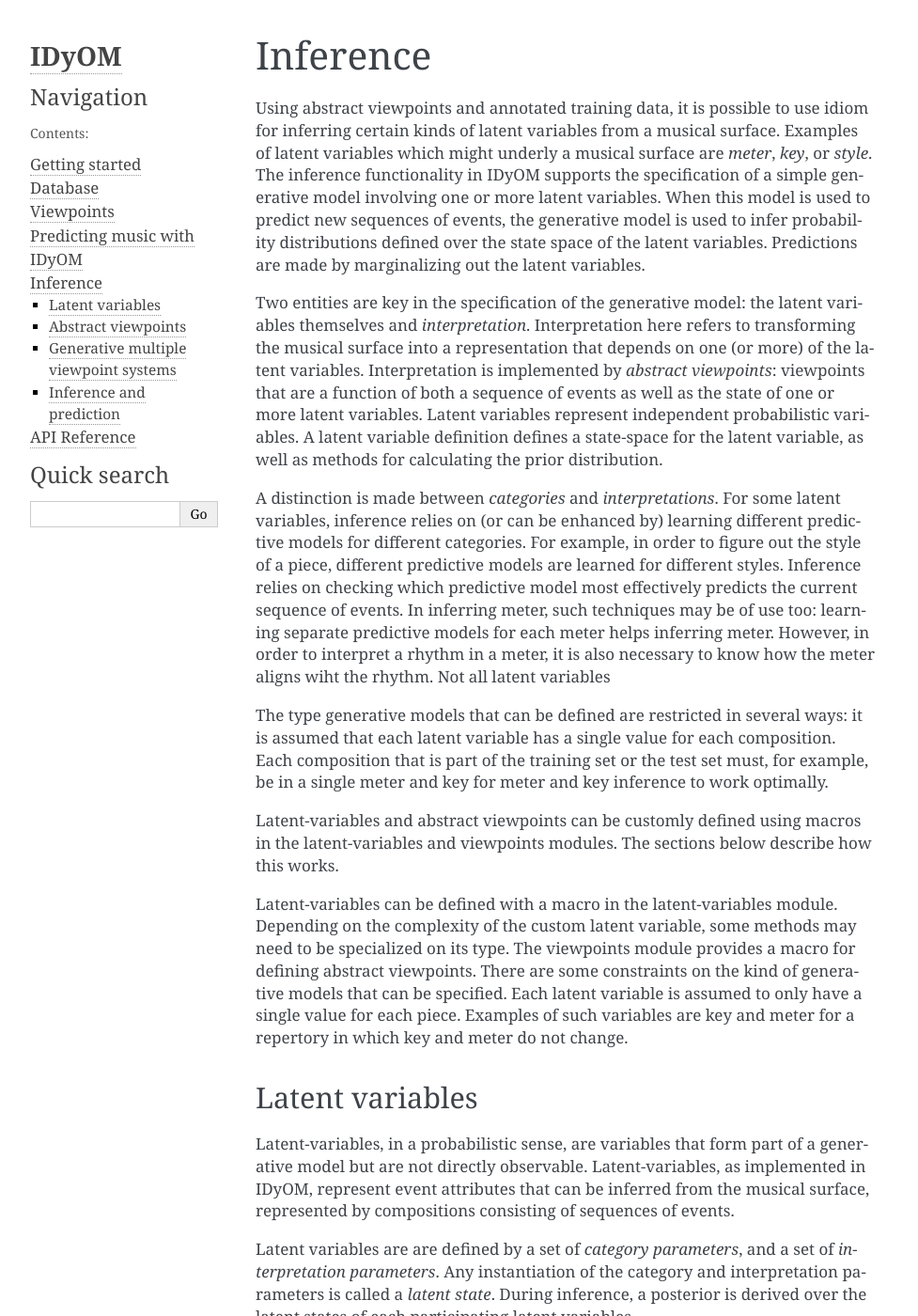
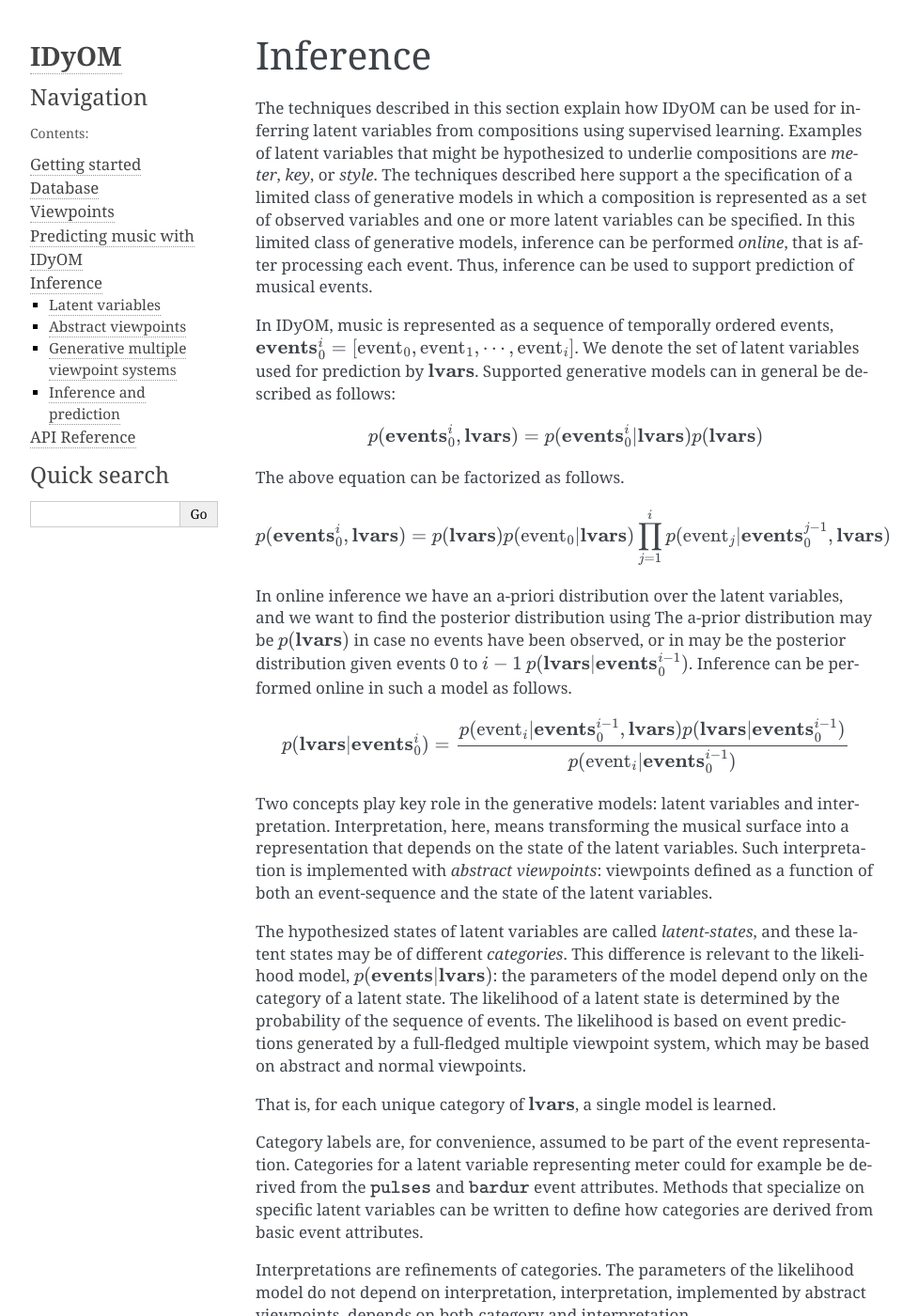
Before and after one commit to mtpearce/idyom, a Sphinx documentation site: the page built from documentation/inference.rst, in a window 1280 px wide and 1400 px high. Shown: the whole window at 94% size, without its empty margins (148-1125 px from the left). Built offline with Sphinx 7.4.7, drawn with Linux system fonts in a browser that asks for light colours; some of the changed text lies outside the part shown.

```diff
--- a/documentation/inference.rst
+++ b/documentation/inference.rst
@@ -1,47 +1,80 @@
 Inference
 =========
 
-Using abstract viewpoints and annotated training data, it is possible to use idiom for inferring certain kinds of latent variables from a musical surface.
-Examples of latent variables which might underly a musical surface are *meter*, *key*, or *style*.
-The inference functionality in IDyOM supports the specification of a simple generative model involving one or more latent variables.
-When this model is used to predict new sequences of events, the generative model is used to infer probability distributions defined over the state space of the latent variables.
-Predictions are made by marginalizing out the latent variables.
+The techniques described in this section explain how IDyOM can be used for inferring latent variables from compositions using supervised learning.
+Examples of latent variables that might be hypothesized to underlie compositions are *meter*, *key*, or *style*.
+The techniques described here support a the specification of a limited class of generative models in which a composition is represented as a set of observed variables and one or more latent variables can be specified.
+In this limited class of generative models, inference can be performed *online*, that is after processing each event.
+Thus, inference can be used to support prediction of musical events.
 
-Two entities are key in the specification of the generative model: the latent variables themselves and *interpretation*.
-Interpretation here refers to transforming the musical surface into a representation that depends on one (or more) of the latent variables.
-Interpretation is implemented by *abstract viewpoints*: viewpoints that are a function of both a sequence of events as well as the state of one or more latent variables.
-Latent variables represent independent probabilistic variables.
-A latent variable definition defines a state-space for the latent variable, as well as methods for calculating the prior distribution.
+In IDyOM, music is represented as a sequence of temporally ordered events, :math:`\textbf{events}_0^i = [\text{event}_0, \text{event}_1, \cdots, \text{event}_i]`.
+We denote the set of latent variables used for prediction by :math:`\textbf{lvars}`.
+Supported generative models can in general be described as follows:
 
-A distinction is made between *categories* and *interpretations*.
-For some latent variables, inference relies on (or can be enhanced by) learning different predictive models for different categories.
-For example, in order to figure out the style of a piece, different predictive models are learned for different styles.
-Inference relies on checking which predictive model most effectively predicts the current sequence of events.
-In inferring meter, such techniques may be of use too: learning separate predictive models for each meter helps inferring meter.
-However, in order to interpret a rhythm in a meter, it is also necessary to know how the meter aligns wiht the rhythm.
-Not all latent variables
+.. math:: p(\textbf{events}_0^i, \textbf{lvars}) = p(\textbf{events}_0^i|\textbf{lvars}) p(\textbf{lvars})
 
-The type generative models that can be defined are restricted in several ways: it is assumed that each latent variable has a single value for each composition.
-Each composition that is part of the training set or the test set must, for example, be in a single meter and key for meter and key inference to work optimally.
+The above equation can be factorized as follows.
 
-Latent-variables and abstract viewpoints can be customly defined using macros in the latent-variables and viewpoints modules.
-The sections below describe how this works.
+.. math:: p(\textbf{events}_0^i, \textbf{lvars}) = p(\textbf{lvars}) p(\text{event}_0 | \textbf{lvars}) \prod_{j=1}^{i} p(\text{event}_j | \textbf{events}_0^{j-1}, \textbf{lvars})
 
-Latent-variables can be defined with a macro in the latent-variables module.
-Depending on the complexity of the custom latent variable, some methods may need to be specialized on its type.
-The viewpoints module provides a macro for defining abstract viewpoints.
-There are some constraints on the kind of generative models that can be specified.
-Each latent variable is assumed to only have a single value for each piece.
-Examples of such variables are key and meter for a repertory in which key and meter do not change.
+In online inference we have an a-priori distribution over the latent variables, and we want to find the posterior distribution using
+The a-prior distribution may be :math:`p(\textbf{lvars})` in case no events have been observed, or in may be the posterior distribution given events 0 to :math:`i - 1` :math:`p(\textbf{lvars}|\textbf{events}_0^{i-1})`.
+Inference can be performed online in such a model as follows.
+
+.. math:: p(\textbf{lvars}|\textbf{events}_0^i) = \frac{p(\text{event}_i | \textbf{events}_0^{i-1}, \textbf{lvars}) p(\textbf{lvars}|\textbf{events}_0^{i-1}) }{p(\text{event}_i | \textbf{events}_0^{i-1})}
+
+Two concepts play key role in the generative models: latent variables and interpretation.
+Interpretation, here, means transforming the musical surface into a representation that depends on the state of the latent variables.
+Such interpretation is implemented with *abstract viewpoints*: viewpoints defined as a function of both an event-sequence and the state of the latent variables.
+
+The hypothesized states of latent variables are called *latent-states*, and these latent states may be of different *categories*.
+This difference is relevant to the likelihood model, :math:`p(\textbf{events}|\textbf{lvars})`: the parameters of the model depend only on the category of a latent state.
+The likelihood of a latent state is determined by the probability of the sequence of events.
+The likelihood is based on event predictions generated by a full-fledged multiple viewpoint system, which may be based on abstract and normal viewpoints.
+
+That is, for each unique category of :math:`\textbf{lvars}`, a single model is learned.
+
+Category labels are, for convenience, assumed to be part of the event representation.
+Categories for a latent variable representing meter could for example be derived from the :math:`\texttt{pulses}` and :math:`\texttt{bardur}` event attributes.
+Methods that specialize on specific latent variables can be written to define how categories are derived from basic event attributes.
+
+Interpretations are refinements of categories.
+The parameters of the likelihood model do not depend on interpretation, interpretation, implemented by abstract viewpoints, depends on both category and interpretation.
+
+It is possible for latent variables to only have on category and multiple interpretations.
+Key, for example, could be defined with one likelihood model that describes how melodies develop across scale degrees.
+The scale degrees themselves depend on in which key a composition is interpreted.
+It is also possible for latent variables to have multiple categories but no interpretations.
+Style inference, for example, can be implemented by learning one model of melodic intervals per style.
+
+The class supported generative models is restricted: it is assumed that each latent variable has a single true value per composition.
+That is, there are no transition probabilities for :math:`lvars`.
+
+Custom latent variables and abstract viewpoints can be defined with macros provided in the LATENT-VARIABLES and VIEWPOINTS modules.
+The sections below describe these modules in more detail.
 
 Latent variables
 ----------------
 
-Latent-variables, in a probabilistic sense, are variables that form part of a generative model but are not directly observable.
-Latent-variables, as implemented in IDyOM, represent event attributes that can be inferred from the musical surface, represented by compositions consisting of sequences of events.
+Latent variables can represent analytical properties of a piece of music that are not directly observable but can be inferred from observable events.
+The implementation of latent variables in IDyOM supports discrete latent variables for which a single value, or *state*, is assumed to underlie a composition.
+Each state of a latent variable is uniquely specified by the values of a set of parameters.
+These parameters are split between two types: *category parameters*, and a set of *interpretation parameters*.
+Any instantiation of the category and interpretation parameters is called a *latent state*, whilst any instantation of just the category parameters is called a *category*.
 
-Latent variables are are defined by a set of *category parameters*, and a set of *interpretation parameters*.
-Any instantiation of the category and interpretation parameters is called a *latent state*.
+There is an important distinction in categories are used
+
+
+The set of possible categories is determined by training data.
+
+Events -> latent category
+GET-EVENT-CATEGORY
+
+Category -> interpretations
+
+Parameter names and values -> category
+CREATE-CATEGORY
+
 During inference, a posterior is derived over the latent states of each participating latent variables.
 
 Latent variables may be defined either without category parameters or without interpretation parameters.
@@ -72,31 +105,40 @@
 Abstract viewpoints
 -------------------
 
-Abstract viewpoints abstract away one or more attributes of the basic event representation.
-They are defined as functions of both a sequence of events and the *latent-variable-state*.
-The latent variable state is represented as a dynamic variable, \*LATENT-VARIABLE-STATE\*, which stores the current latent state of one or more latent variables.
+Abstract viewpoints are variants of derived viewpoints where some of the basic attributes in their typeset are replaced by values from the latent variable state.
+Additionally, supplementary parameters may be taken from the latent variabel state that represent attributes to be inferred which would otherwise
+Abstract viewpoints are viewpoints of both an event sequence and the *latent variable state*.
+The latent variable state contains the currently hypothesized value of any number of latent variables.
+Abstract viewpoints may take as their function arguments parameters from
+The latent variable state is represented by a dynamic variable, \*LATENT-VARIABLE-STATE\*, which stores the current latent state of one or more latent variables.
+
+Defining abstract viewpoints
+^^^^^^^^^^^^^^^^^^^^^^^^^^^^
 
 The macro DEFINE-ABSTRACT-VIEWPOINT can be used to define abstract viewpoints.
-Defining an abstract viewpoint is similar to defining derived viewpoints: a name, typeset, and event-type specializer are needed.
-In addition, a set of *event attributes* and *parameters* is needed.
-The event attributes specify which event attributes the viewpoint abstracts away from.
-The attributes in this list can only be actual attributes of the chosen event type.
-The parameters can be any other parameters that may be provided by latent-variable states.
+Like derived viewpoints, abstract viewpoint require NAME, TYPESET and event class specializer parameters in their definition.
+Additionally, abstract viewpoints require a set of *event-attribute parameters* and *interpretation parameters*.
+Event-attribute parameters represent event attributes that the viewpoint abstracts away from and must be actual basic attributes of the chosen event class.
+Interpretation parameters specify any other parameters required by the abstract viewpoint that are available in the latent variable state, but not part of the event representation.
 
-The DEFINE-ABSTRACT-VIEWPOINT macro simply creates a normal viewpoint with the DEFINE-VIEWPOINT macro, but the function that is passed to this macro is wrapped in a function which extracts the values of the event attributes and remaining parameters from the current latent variable state, and passes the event attribute parameters as positional arguments and the additional parameters as keyword arguments to the viewpoint function.
-Hence, the viewpoint function should be defined as a higher-order function which takes the event-attribute parameters followed by the additional parameters as positional arguments in the order in which they are given to the DEFINE-ABSTRACT-VIEWPOINT macro and returns a regular viewpoint function.
-For the additional parameters, a default value should be specified which is used when the viewpoint is used in the training phase (see below).
-For example, an abstract viewpoint function that performs metrical interpretation takes as arguments a metrical interpretation, say 6/8, and returns a function that interprets event sequences in 6/8.
+Like other viewpoints, abstract viewpoints rely on a viewpoint function.
+For abstract viewpoints, this function should be a higher-order function that, given the parameters extracted from the latent variables states, returns a regular viewpoint function that performs the desired interpretation.
+For example, an abstract viewpoint that returns the sequence of scale degrees of a melody based on a given key and mode should be defined using a higher-order function which takes a key and mode as arguments and returns a function that interprets event sequences in that key and mode.
 
-Both latent variables and abstract viewpoints are defined by two disjoint sets of parameters.
-In the case of latent variables, these are called category parameters and interpretation parameters, while in the case of abstract viewpoints they are called event attributes and parameters.
-There are subtle differences between these pairs of parameter sets.
+The DEFINE-ABSTRACT-VIEWPOINT macro creates a normal viewpoint using the DEFINE-VIEWPOINT macro, but wraps the provided viewpoint function in a function that extracts the provided event-attribute and interpretation parameters from the latent variable state and passes the former as positional arguments and the latter as keyword arguments to the viewpoint function.
+
+For interpretation parameters, a default value should be specified which is used when the viewpoint is used in the training phase (see below).
+
+Importantly, event-attribute and interpretation parameters are not the same as categories and interpretations.
+Categories are derived from event attributes and need not correspond to actual event attributes.
+They specify when a different model should be used.
+Interpretation, implemented by abstract viewpoints, may be independent of some aspects of categories
 While category parameters are typically actual event attributes, they are not required to be.
 The event attributes of abstract viewpoints on the other hand necessarily need to be event attributes.
 The parameters are any remaining parameters that are required for interpretation, but are not event attributes (for example the phase of a metrical interpretation).
 The *raison d'etre* of these remaining parameters (such as phase of a metre), is that certain aspects that one may want to infer are implicitly encoded in the event representation.
 The absolute onset times in the MELODY representation, for example, implicitly encode information about the possible presence of an anacrusis since they are defined such that time 0 corresponds to the downbeat of the first bar.
-This distinction---wile it may seem a bit confusing---has a technical reason which is related to the automatic generation of *training viewpoints*.
+This distinction---which may seem pointlessly confusing---has a technical reason that is related to the automatic generation of *training viewpoints*.
 When an abstract viewpoint is defined, a training viewpoint (whose name should be provided to the DEFINE-ABSTRACT-VIEWPOINT macro) is automatically created.
 A training viewpoint is used to train the predictive model for an abstract viewpoint.
 This can be done simply by applying the training viewpoint to a set of training sequences like one would with any normal viewpoint (although the training sequences should be limited to a specific category for which a predictive model is being trained) and learning a predictive model from the resulting sequences.
@@ -108,14 +150,15 @@
 
 Three additional classes of multiple viewpoint systems are defined to support inference.
 The most central of these is the abstract multiple viewpoint system, ABSTRACT-MVS.
-With some exceptions, an abstract multiple viewpoint system appears to to other functions and methods to behave exactly like a normal multiple viewpoint, but its behavior is dependent on the current \*LATENT-VARIABLE-STATE\*.
+With some exceptions, an abstract multiple viewpoint system appears to other functions and methods to behave exactly like a normal multiple viewpoint system.
+The twist is that its behavior depends on the current \*LATENT-VARIABLE-STATE\*.
 
 During inference, latent variables provided to be inferred for predictions are grouped together into independent *generative systems*.
 A generative system is a group of latent variables whose posterior distribution needs to be inferred jointly.
-For example, if we specify latent variables $(A B)$, $C$, $(A C)$ and $D$ to be inferred (where variables grouped by brackets are linked together to be inferred jointly), two independent generative systems will be created:
-One will jointly infer latent variables $A$, $B$ and $C$ by linking latent variables $A$, $B$, and $C$ together.
-Another will infer latent variable $D$.
-The user could of course have anticipated this transformation and have specified $(A B C)$ and $D$ to be inferred, but the system can take care of this reasoning as well.
+For example, if we specify latent variables :math:`(A B)`, :math:`C`, :math:`(A C)` and :math:`D` to be inferred (where variables grouped by brackets are linked together to be inferred jointly), two independent generative systems will be created:
+One will jointly infer latent variables :math:`A`, :math:`B` and :math:`C` by linking latent variables :math:`A`, :math:`B`, and :math:`C` together.
+Another will infer latent variable :math:`D`.
+The user could of course have anticipated this transformation and have specified :math:`(A B C)` and :math:`D` to be inferred, but the system can take care of this reasoning as well.
 
 ABSTRACT-MVS is initialized with a short-term model, a long-term model, a list of basic viewpoints, a list of viewpoints, a (possibly linked) latent variable and individual latent variables, one for each viewpoint.
 ABSTRACT-MVS should be initialized with the MAKE-MVS function, which takes care of initializing its fields properly.
```
Also changed, not shown: 3 other files.
